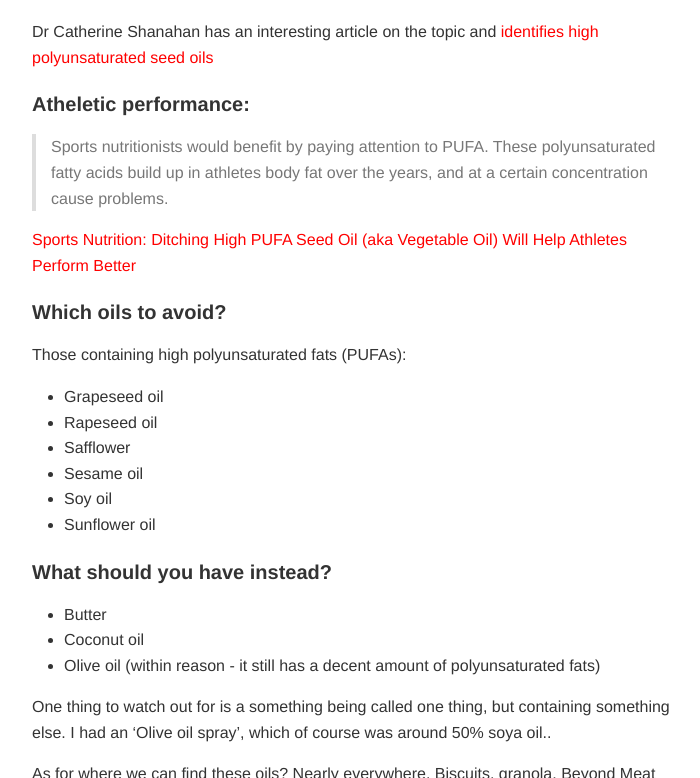
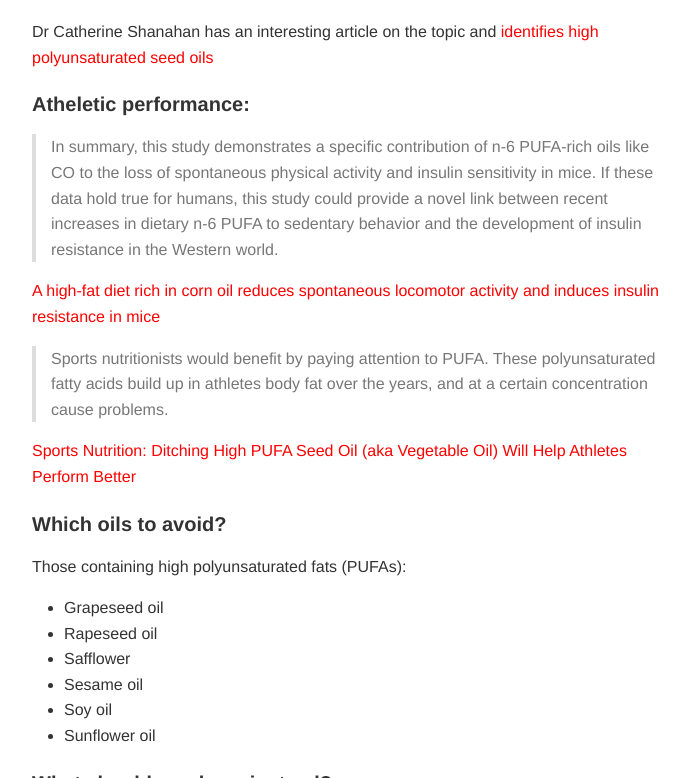
Before and after one commit to samdoidge/samdoidge.com, a Jekyll site: the page built from _posts/2022-01-17-you-should-probably-stop-consuming-seed-oils.md, in a window 1280 px wide and 900 px high, scrolled down 1509 px, cut to the strip 122-900 px from the top of the window. Shown: the whole strip, without its empty margins (358-1058 px from the left). Built offline with Jekyll 4.4.1, drawn with Linux system fonts in a browser that asks for light colours; comment, search, counter and statistics services are not loaded.

Commit message:
Addition of a quote on PUFA-fed mice and reduced spontaneous physical activity

```diff
--- a/_posts/2022-01-17-you-should-probably-stop-consuming-seed-oils.md
+++ b/_posts/2022-01-17-you-should-probably-stop-consuming-seed-oils.md
@@ -33,6 +33,11 @@ Dr Catherine Shanahan has an interesting article on the topic and [identifies hi
 
 #### Atheletic performance:
 
+> In summary, this study demonstrates a specific contribution of n-6 PUFA-rich oils like CO to the loss of spontaneous physical activity and insulin sensitivity in mice. If these data hold true for humans, this study could provide a novel link between recent increases in dietary n-6 PUFA to sedentary behavior and the development of insulin resistance in the Western world.
+
+[A high-fat diet rich in corn oil reduces spontaneous locomotor activity and induces insulin resistance in mice](https://www.sciencedirect.com/science/article/abs/pii/S0955286314002472?via%3Dihub)
+
+
 > Sports nutritionists would benefit by paying attention to PUFA. These polyunsaturated fatty acids build up in athletes body fat over the years, and at a certain concentration cause problems.
 
 [Sports Nutrition: Ditching High PUFA Seed Oil (aka Vegetable Oil) Will Help Athletes Perform Better](https://www.youtube.com/watch?v=iky9iFpUAx4)
```
